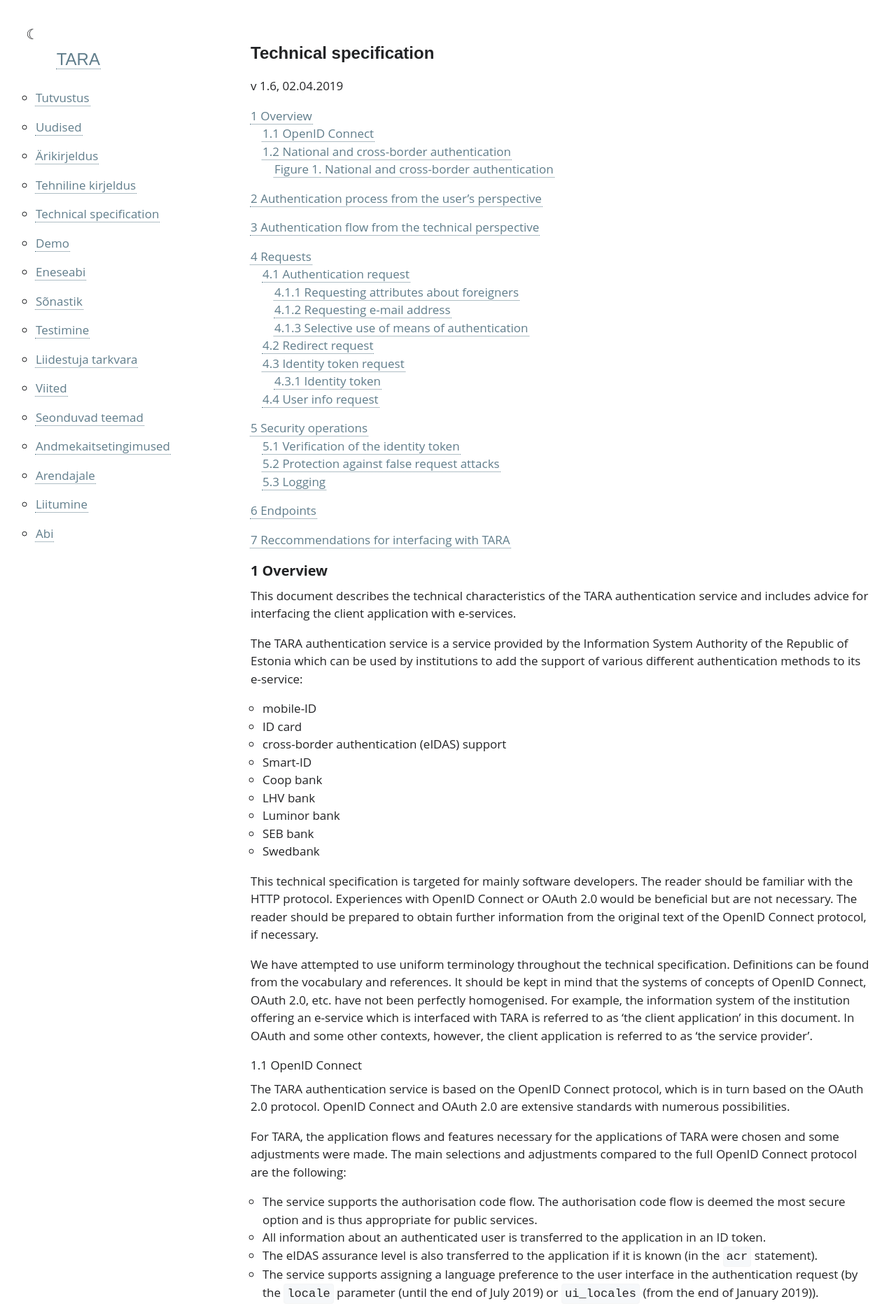
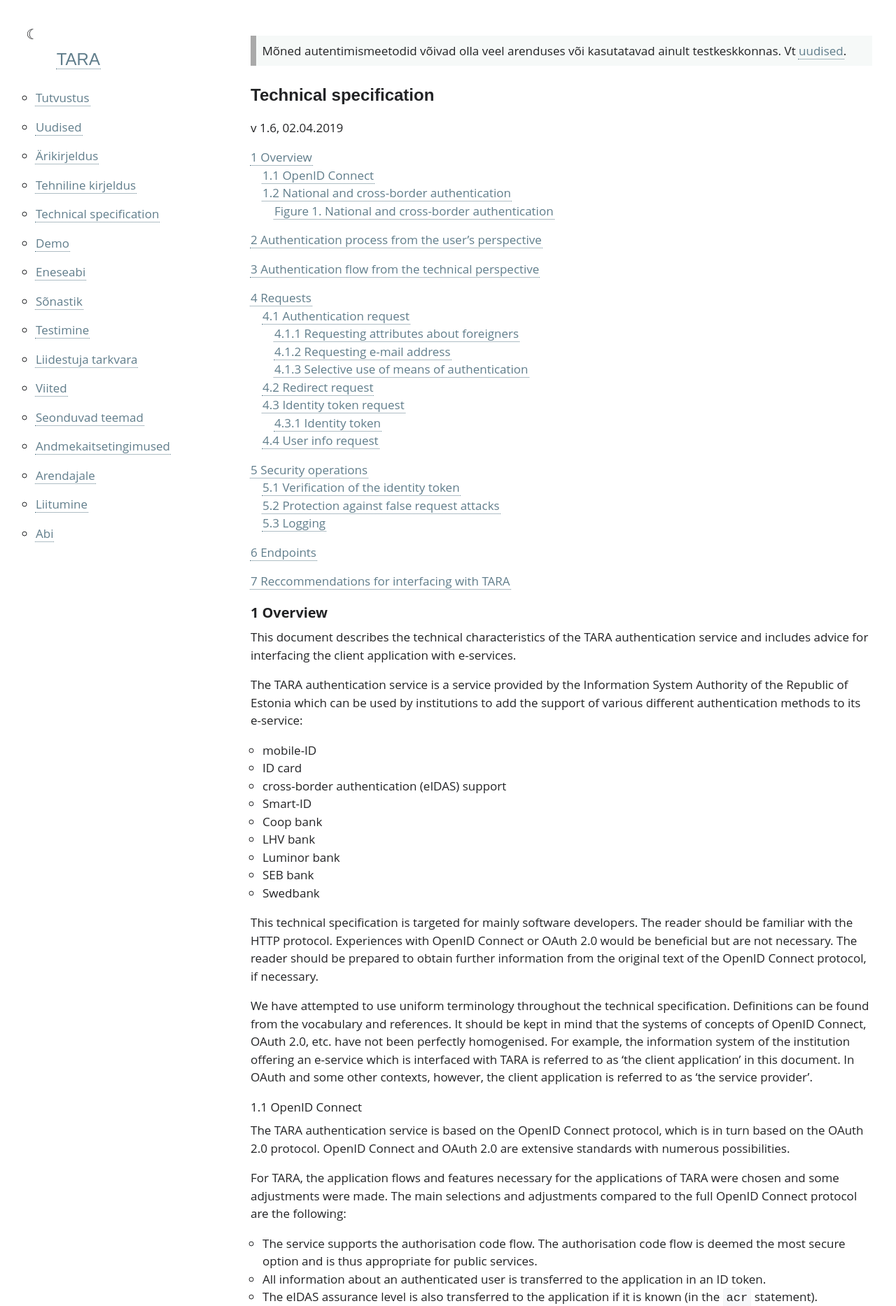
Before and after one commit to e-gov/TARA-Doku, a Jekyll site: the page built from TechnicalSpecification.md, in a window 1280 px wide. Shown: the top 1867 px of the page at 70% size. Built offline with Jekyll 4.4.1, drawn with Linux system fonts in a browser that asks for light colours; our own code applies the rules of GitHub Pages for plain Markdown files.

Commit message:
Update TechnicalSpecification.md

```diff
--- a/TechnicalSpecification.md
+++ b/TechnicalSpecification.md
@@ -1,6 +1,9 @@
 ---
 permalink: TechnicalSpecification
 ---
+
+Mõned autentimismeetodid võivad olla veel arenduses või kasutatavad ainult testkeskkonnas. Vt [uudised](Uudised).
+{: .note}
 
 # Technical specification
 {: .no_toc}
```
